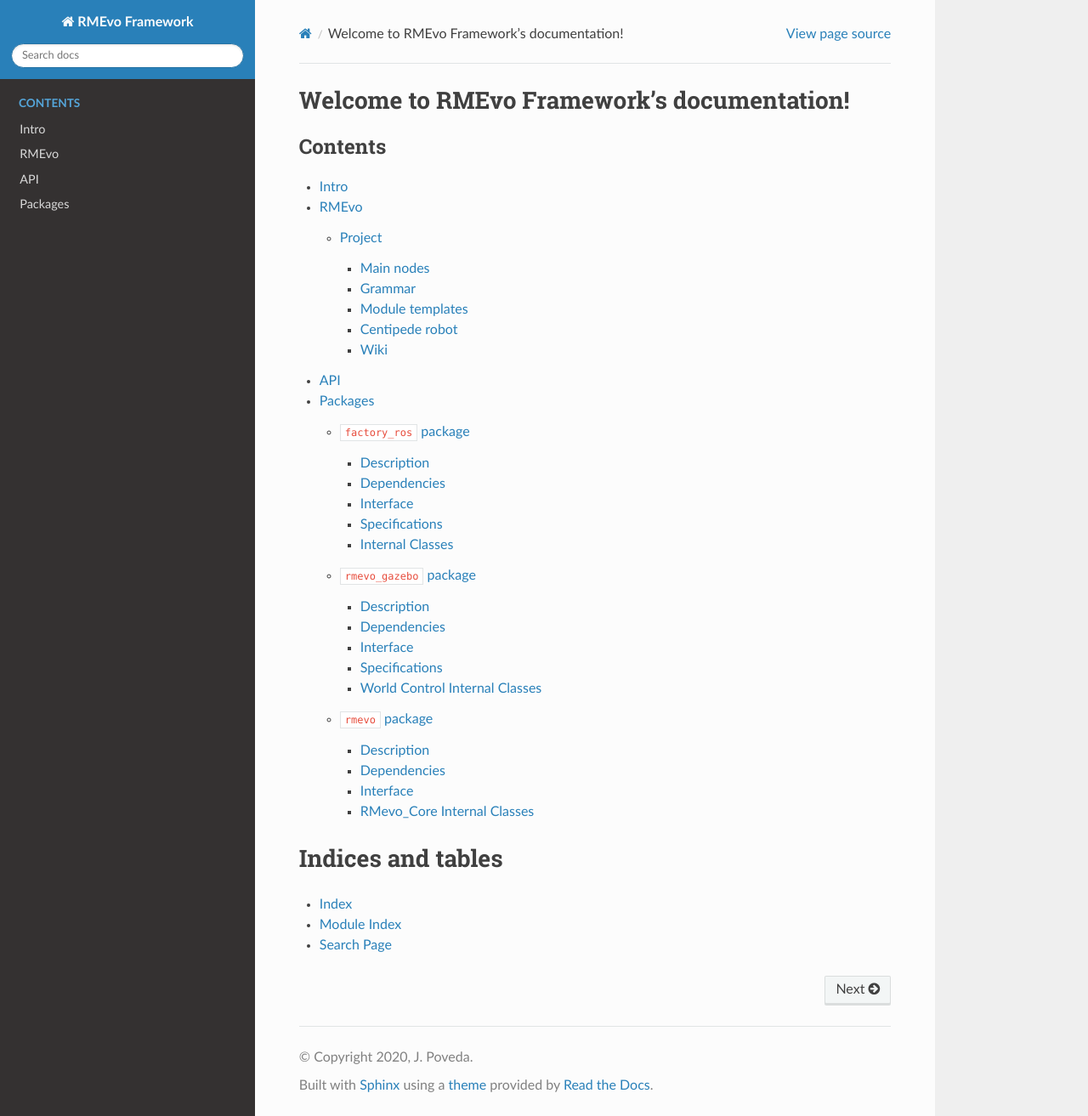
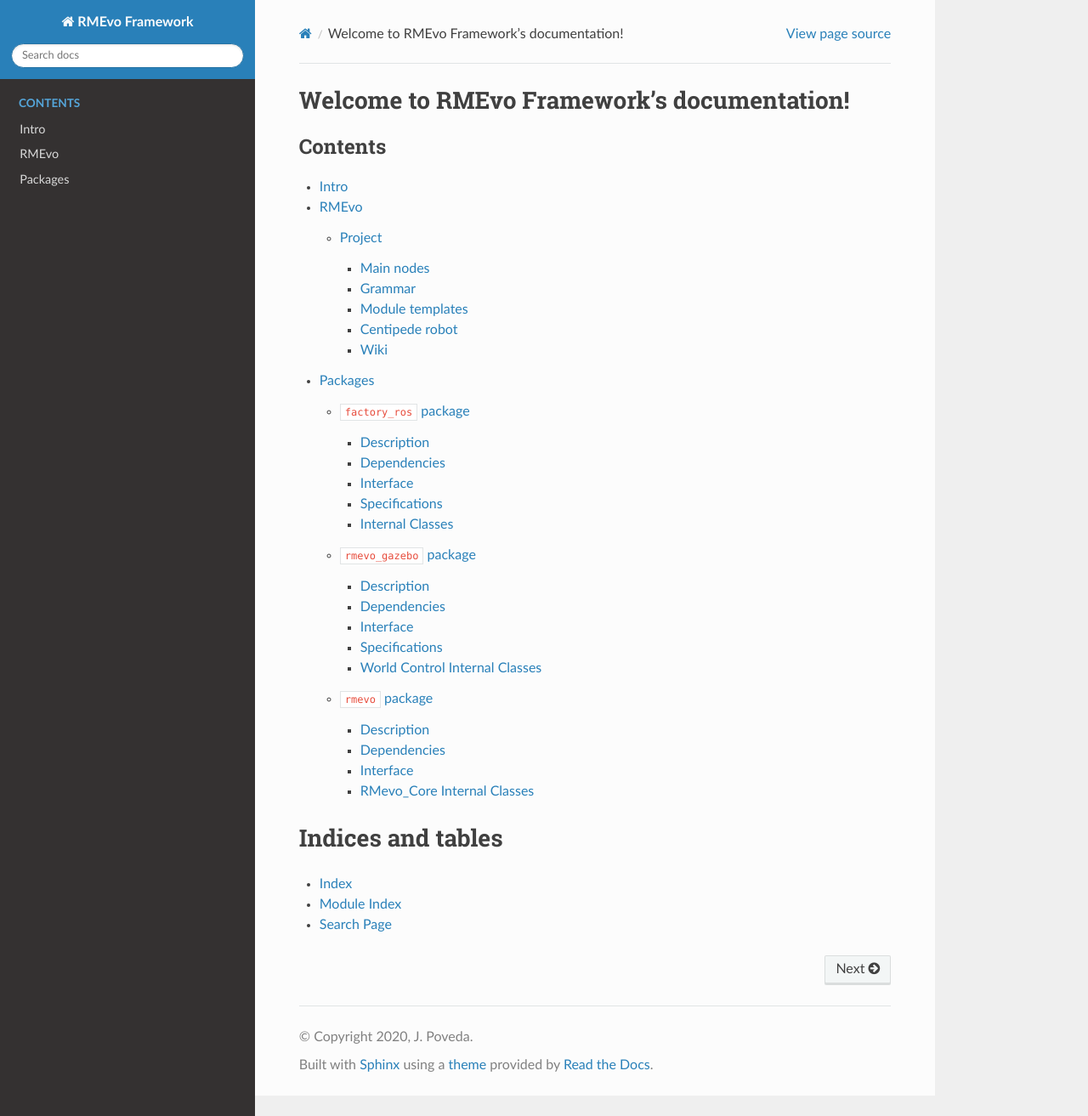
Before and after one commit to aslab/rmevo, a Sphinx documentation site: the page built from docs/sphinx/source/index.rst, in a window 1280 px wide and 1313 px high. Shown: the whole window at 85% size. Built offline with Sphinx 7.4.7 and the Read the Docs theme 2.0.0, drawn with Linux system fonts in a browser that asks for light colours; pages that are not in the unit, such as notebooks, are missing from menus.

Commit message:
Minor changes before new branch

```diff
--- a/docs/sphinx/source/api.rst
+++ b/docs/sphinx/source/api.rst
@@ -1,5 +1,8 @@
 API
 ***
+
+:mod:`factory_manager` Package
+------------------------------
 
 .. automodule:: pyrmevo.factory.factory_manager
    :members:
--- a/docs/sphinx/source/conf.py
+++ b/docs/sphinx/source/conf.py
@@ -75,6 +75,9 @@
 # a list of builtin themes.
 #
 html_theme = 'sphinx_rtd_theme'
+html_theme_options = {
+    'navigation_depth' : 6
+}
 
 # Add any paths that contain custom static files (such as style sheets) here,
 # relative to this directory. They are copied after the builtin static files,
--- a/docs/sphinx/source/index.rst
+++ b/docs/sphinx/source/index.rst
@@ -12,7 +12,6 @@
 
    intro
    readme_link
-   api
    packages
 
 
```
Also changed, not shown: 1 other file.
